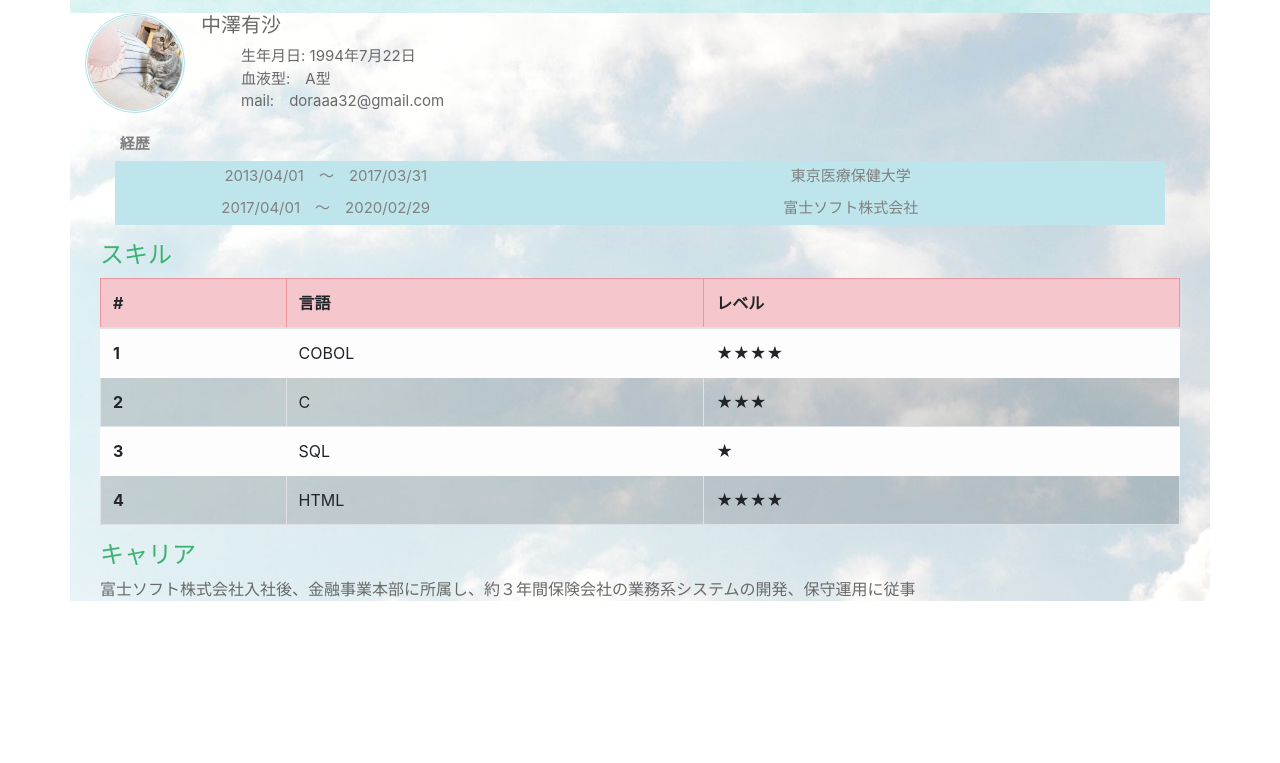
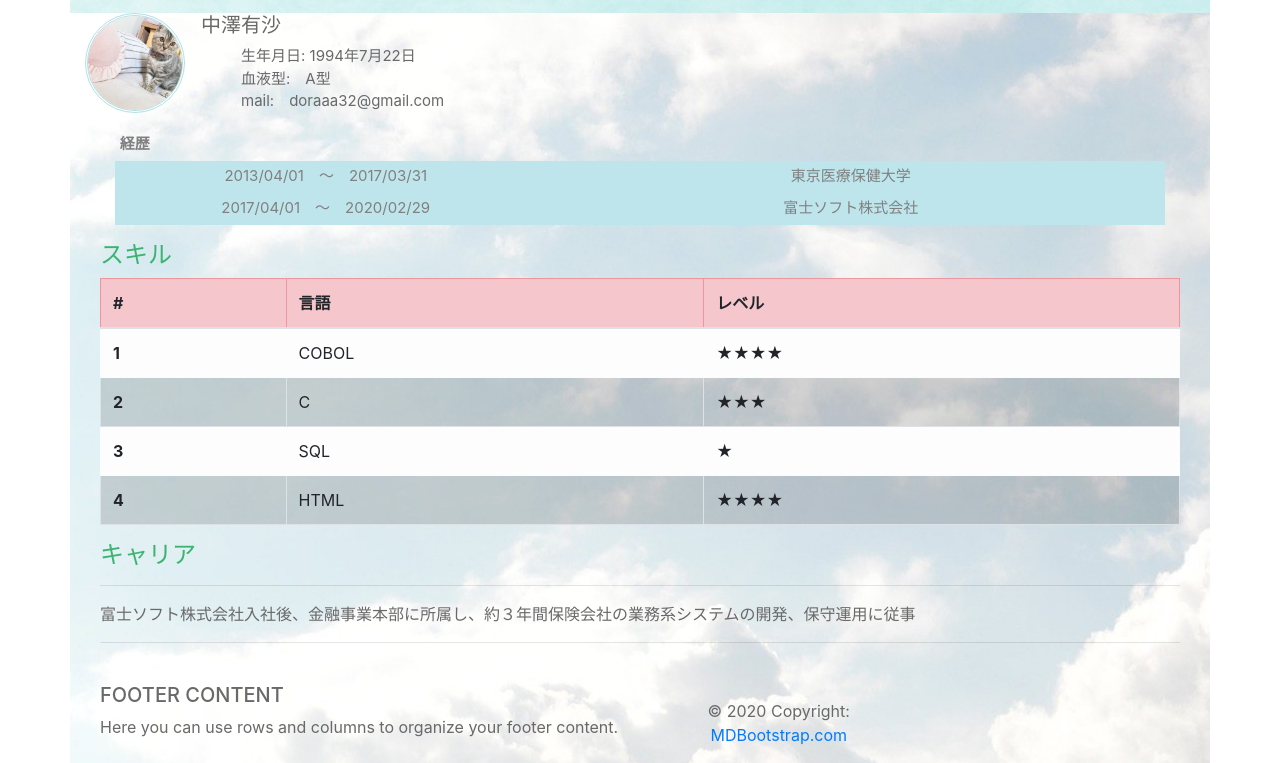
Before and after one commit to nakazawa722/portfolio, a plain HTML site: page index.html in a window 1280 px wide. Shown: the part 83-846 px from the top of the page. Before the commit the page ends 800 px from the top, so only its background shows below. Drawn offline with nearby package versions, Linux system fonts and the light colour scheme.

Commit message:
footerの追加、キャリアエリアの線追加

```diff
--- a/css/style.css
+++ b/css/style.css
@@ -38,3 +38,9 @@ h1{
     color: gray;
     font-size: 15px;
 }
+
+.career hr.style12 {
+	height: 6px;
+	background: url(http://ibrahimjabbari.com/english/images/hr-11.png) repeat-x 0 0;
+    border: 0;
+}
--- a/index.html
+++ b/index.html
@@ -105,10 +105,39 @@
         <section class="career">
           <div class="col-12 col-md-12 col-xs-12">
             <h2>キャリア</h2>
+            <hr>
             <div class=”badge-primary text-wrap” style=”width: 6rem;”>
               富士ソフト株式会社入社後、金融事業本部に所属し、約３年間保険会社の業務系システムの開発、保守運用に従事
             </div>
+            <hr>
         </section>
+
+        <!-- Footer -->
+      <footer class="page-footer font-small blue pt-4">
+
+      <!-- Footer Links -->
+      <div class="container-fluid text-center text-md-left">
+
+      <!-- Grid row -->
+      <div class="row">
+
+      <!-- Grid column -->
+      <div class="col-md-6 mt-md-0 mt-3">
+
+        <!-- Content -->
+        <h5 class="text-uppercase">Footer Content</h5>
+        <p>Here you can use rows and columns to organize your footer content.</p>
+
+      </div>
+      <div class="col-md-3 mb-md-0 mb-3">
+
+  <!-- Copyright -->
+  <div class="footer-copyright text-center py-3">© 2020 Copyright:
+    <a href="https://mdbootstrap.com/"> MDBootstrap.com</a>
+  </div>
+  <!-- Copyright -->
+
+  </footer>
 
       </div>
     </div>
```
